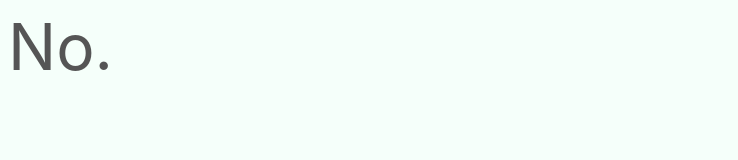
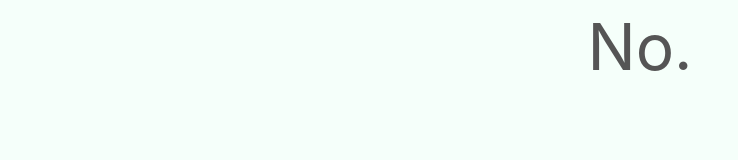
Before and after one commit to emceeaich/doesrailsscale, a plain HTML site: page index.html in a window 1280 px wide. Shown: the whole page, without its empty margins (0-738 px from the left). Drawn offline with Linux system fonts and the light colour scheme.

Commit message:
Update index.html

```diff
--- a/index.html
+++ b/index.html
@@ -8,17 +8,10 @@
     <meta content="An important question." property="og:description">
     <style>
       .flexbox-container {
-
-	    display: -ms-flexbox;
-	    display: -webkit-flex;
   	  display: flex;
-
-	    -ms-flex-align: center;
-	    -webkit-align-items: center;
-	    -webkit-box-align: center;
   	  align-items: center;
+  	  justify-content: center;
       }
-
       body {
         font-family: -apple-system, BlinkMacSystemFont, "Segoe UI", Roboto, Oxygen-Sans, Ubuntu, Cantarell, "Helvetica Neue", sans-serif;
         font-size: 4em;
```
Lines whose indentation alone changed are shown as unchanged.
